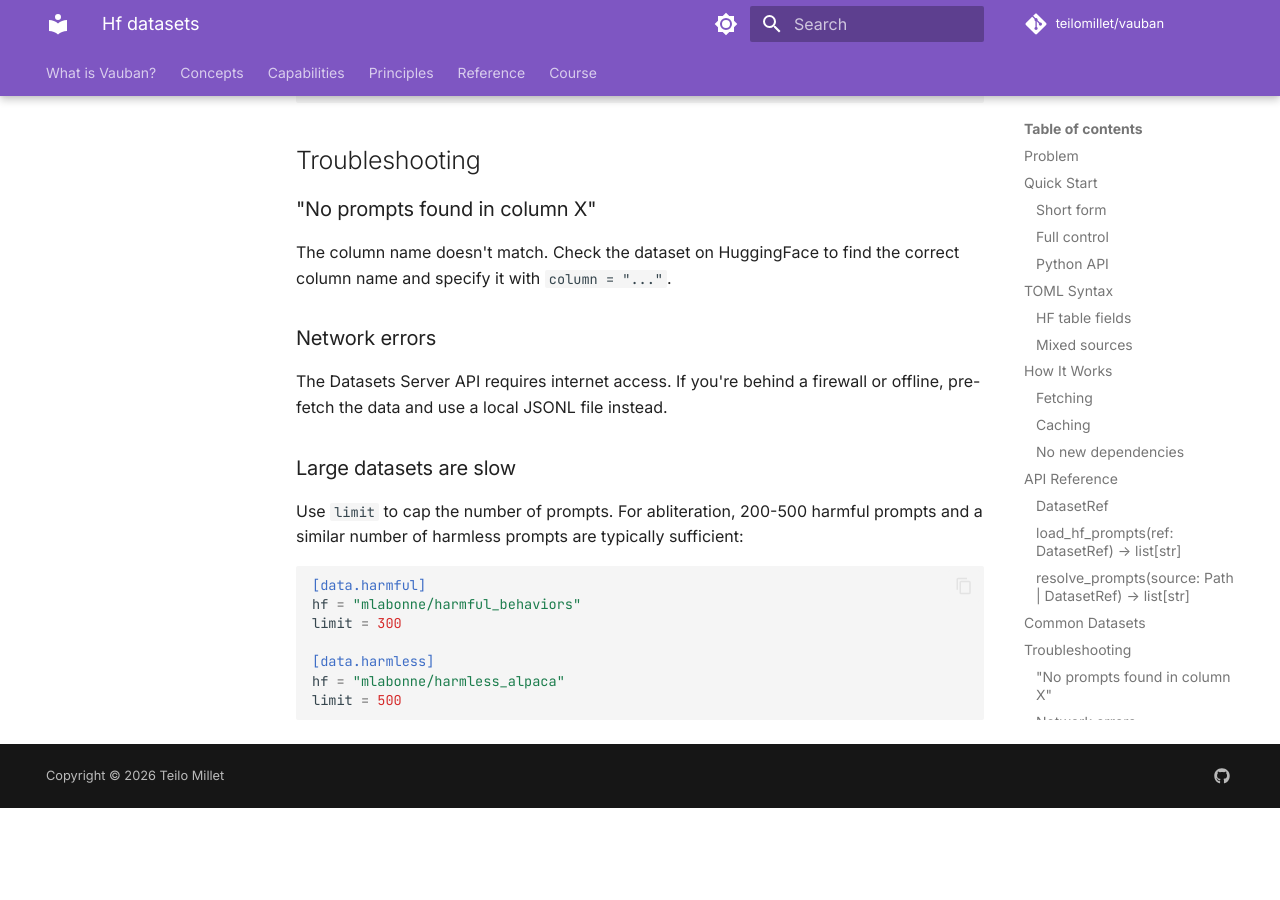
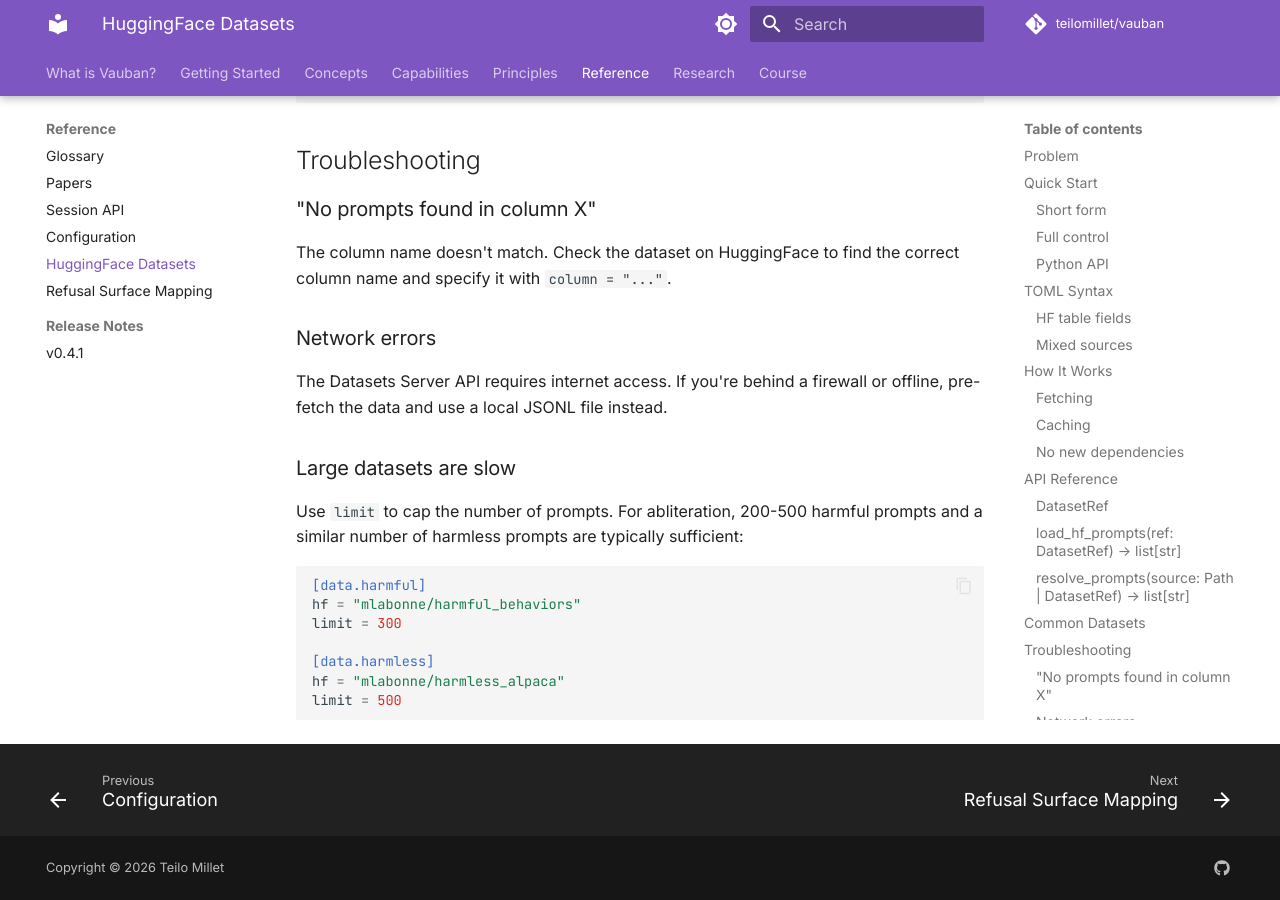
Before and after one commit to teilomillet/vauban, an MkDocs documentation site: the page built from docs/hf-datasets.md, in a window 1280 px wide and 900 px high, scrolled down 4815 px. Built offline with MkDocs 1.6.1 and Material for MkDocs 9.7.7, drawn with Linux system fonts in a browser that asks for light colours; comment, search, counter and statistics services are not loaded; before the commit the page ends 5623 px from its top, so only the background shows below that.

Commit message:
Clean up strict docs build

```diff
--- a/docs/requirements.txt
+++ b/docs/requirements.txt
@@ -1,4 +1,4 @@
 # SPDX-FileCopyrightText: 2026 Teilo Millet
 # SPDX-License-Identifier: Apache-2.0
 
-mkdocs-material[imaging]>=9.5
+mkdocs-material>=9.5
--- a/mkdocs.yml
+++ b/mkdocs.yml
@@ -55,10 +55,6 @@
   - search:
       separator: '[\s\-\.]+'
       lang: en
-  - social:
-      cards_layout_options:
-        background_color: "#4527a0"
-        color: "#ffffff"
 
 markdown_extensions:
   - abbr
@@ -100,6 +96,7 @@
 
 nav:
   - What is Vauban?: index.md
+  - Getting Started: getting-started.md
   - Concepts:
     - Activation Geometry: concepts/activation-geometry.md
     - Refusal Direction: concepts/refusal-direction.md
@@ -125,8 +122,13 @@
     - Papers: reference/papers.md
     - Session API: reference/session-api.md
     - Configuration: config.md
+    - HuggingFace Datasets: hf-datasets.md
+    - Refusal Surface Mapping: surface.md
     - Release Notes:
       - v0.4.1: releases/v0.4.1.md
+  - Research:
+    - Mechanistic Interpretability of Reasoning: research/reasoning_mech_interp.md
+    - Tokenizer Embedding Analysis: research/tokenizer_analysis.md
   - Course:
     - "Spinning Up in Abliteration": class/index.md
     - "Part 1: What is Abliteration?": class/part1_what_is_abliteration.md
@@ -136,5 +138,6 @@
     - "Part 5: Going Deeper": class/part5_going_deeper.md
     - "Part 6: Attacks and Defenses": class/part6_attacks_and_defenses.md
     - "Part 7: Production Workflows": class/part7_production_workflows.md
+    - "Part 8: Model Diffing and Enhanced Defense": class/part8_model_diffing_and_defense.md
     - References: class/references.md
     - Glossary: class/glossary.md
```
